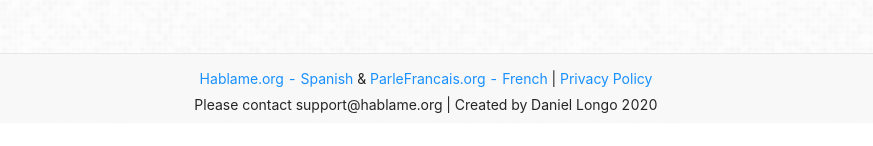
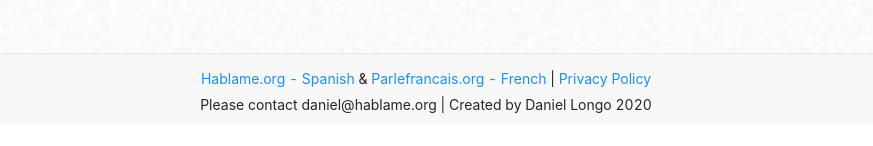
Before and after one commit to DanielLongo/Hablame, a React (Create React App) app: page / in a window 1280 px wide. Shown: the part 677-823 px from the top of the page, without its empty margins (214-1087 px from the left). Built offline with nearby package versions, Linux system fonts and the light colour scheme; what mic-recorder-to-mp3 would draw is missing.

Commit message:
automated updates

```diff
--- a/src/components/custom_footer.js
+++ b/src/components/custom_footer.js
@@ -28,10 +28,10 @@ class CustomFooter extends Component {
                 <div style={style}>
                     <p
                         style={{marginTop:"-.5%"}}
-                    > <a href={"https://hablame.org/"}>Hablame.org - Spanish</a> & <a href={"https://parlefrancais.org/"}>ParleFrancais.org - French</a> | <a href={"privacy.html"}>Privacy Policy</a></p>
+                    > <a href={"https://hablame.org/"}>Hablame.org - Spanish</a> & <a href={"https://parlefrancais.org/"}>Parlefrancais.org - French</a> | <a href={"privacy.html"}>Privacy Policy</a></p>
                     <p style={{marginTop:"-.8%"}}
                     />
-                    <p> Please contact support@hablame.org | Created by Daniel Longo 2020</p>
+                    <p> Please contact daniel@hablame.org | Created by Daniel Longo 2020</p>
                 </div>
             </div>
         )
```
